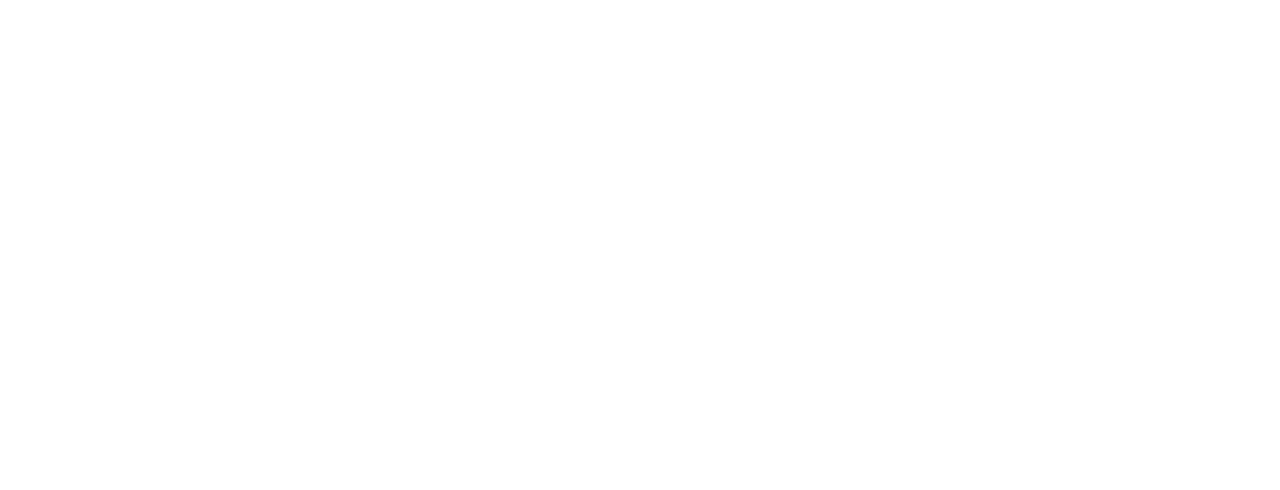
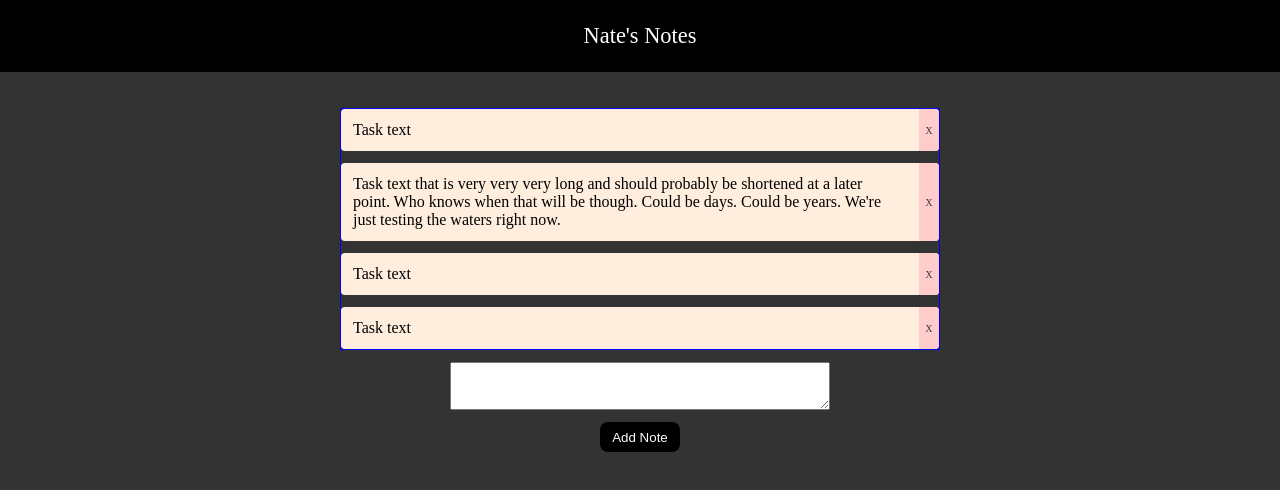
Before and after one commit to nathaniel-lowy/simple-todos, a website built with webpack: page src/template.html in a window 1280 px wide. Built offline with nearby package versions, Linux system fonts and the light colour scheme.

Commit message:
Create initial layout
Simple layout that shows each task with an X button.

```diff
--- a/src/index.js
+++ b/src/index.js
@@ -0,0 +1 @@
+import "./styles.css";
--- /dev/null
+++ b/src/styles.css
@@ -0,0 +1,98 @@
+:root {
+    --body-clr: #333;
+    --task-clr: #fed;
+    --header-clr: black;
+    --header-txt: white;
+    --wrapper-width: 600px;
+    --delete-clr: #fcc;
+    --delete-txt: #333;
+}
+
+* {
+  padding: 0;
+  margin: 0;
+  box-sizing: border-box;
+}
+
+body {
+    background-color: var(--body-clr);
+    display: flex;
+    flex-direction: column;
+    padding-top: 108px;
+    justify-content: start;
+    align-items: center;
+    /* width: 100dvw;
+    height: 100dvh; */
+}
+
+header {
+    position: fixed;
+    top: 0;
+    width: 100%;
+    height: 72px;
+    background-color: var(--header-clr);
+    color: var(--header-txt);
+    display: flex;
+    justify-content: center;
+    align-items: center;
+    font-size: 1.4rem;
+}
+
+main {
+    display: flex;
+    flex-direction: column;
+    gap: 12px;
+    align-items: center;
+    width: min(100%, 600px);
+}
+
+#add-btn {
+    width: 80px;
+    height: 30px;
+    color: var(--header-txt);
+    background: var(--header-clr);
+    border: none;
+    border-radius: 8px;
+    margin: 0 auto;
+}
+
+#wrapper {
+    display: flex;
+    flex-direction: column;
+    width: min(100%, 600px);
+    border: 1px blue solid;
+    gap: 12px;
+}
+
+.task {
+    display: grid;
+    grid-template-columns: 1fr auto;
+    background-color: var(--task-clr);
+    width: 100%;
+    gap: 12px;
+    border-radius: 4px;
+    overflow: hidden;
+}
+
+.task-text {
+    padding: 12px;
+}
+
+.task .task-delete {
+    display: flex;
+    justify-content: center;
+    align-items: center;
+    padding: 0;
+    background-color: var(--delete-clr);
+    width: 20px;
+    height: 100%;
+    cursor: pointer;
+    color: var(--delete-txt);
+    font-size: 0.6rem;
+}
+
+textarea {
+    max-width: 380px;
+    width: 100%;
+    min-height: 48px;
+}
--- a/src/template.html
+++ b/src/template.html
@@ -2,8 +2,41 @@
 <html lang="en">
   <head>
     <meta charset="UTF-8" />
-    <meta name="viewport" content="width=device-width, initial-scale=1.0" />
-    <title>Document</title>
+    <meta
+      name="viewport"
+      content="width=device-width, initial-scale=1.0, interactive-widget=resizes-content"
+    />
+    <link rel="stylesheet" href="styles.css" />
+    <title>Nate's Notes</title>
   </head>
-  <body></body>
+  <body>
+    <header>Nate's Notes</header>
+    <main>
+      <div id="wrapper">
+        <div class="task">
+          <div class="task-text">Task text</div>
+          <div class="task-delete">X</div>
+        </div>
+        <div class="task">
+          <div class="task-text">
+            Task text that is very very very long and should probably be
+            shortened at a later point. Who knows when that will be though.
+            Could be days. Could be years. We're just testing the waters right
+            now.
+          </div>
+          <div class="task-delete">X</div>
+        </div>
+        <div class="task">
+          <div class="task-text">Task text</div>
+          <div class="task-delete">X</div>
+        </div>
+        <div class="task">
+          <div class="task-text">Task text</div>
+          <div class="task-delete">X</div>
+        </div>
+      </div>
+      <textarea maxlength="800"></textarea>
+      <button id="add-btn">Add Note</button>
+    </main>
+  </body>
 </html>
```
